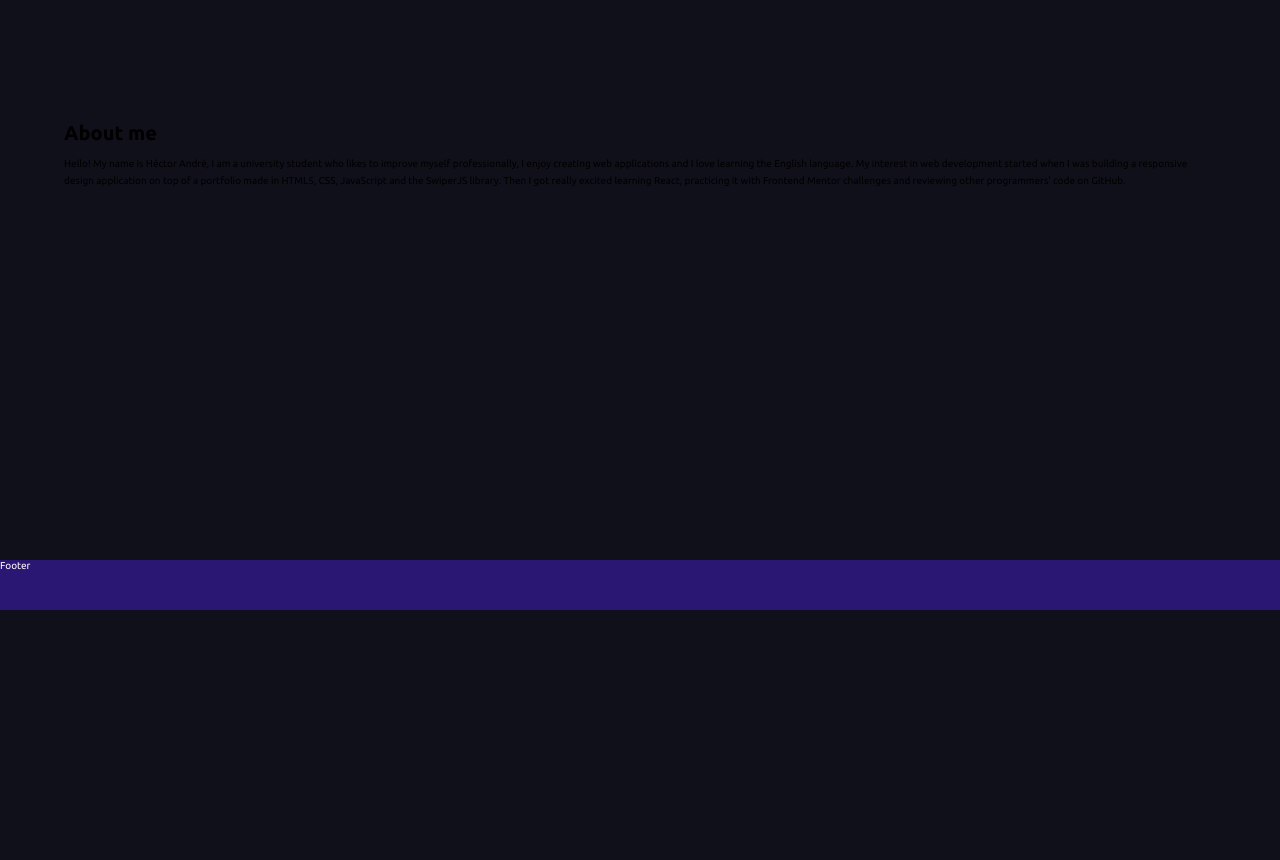
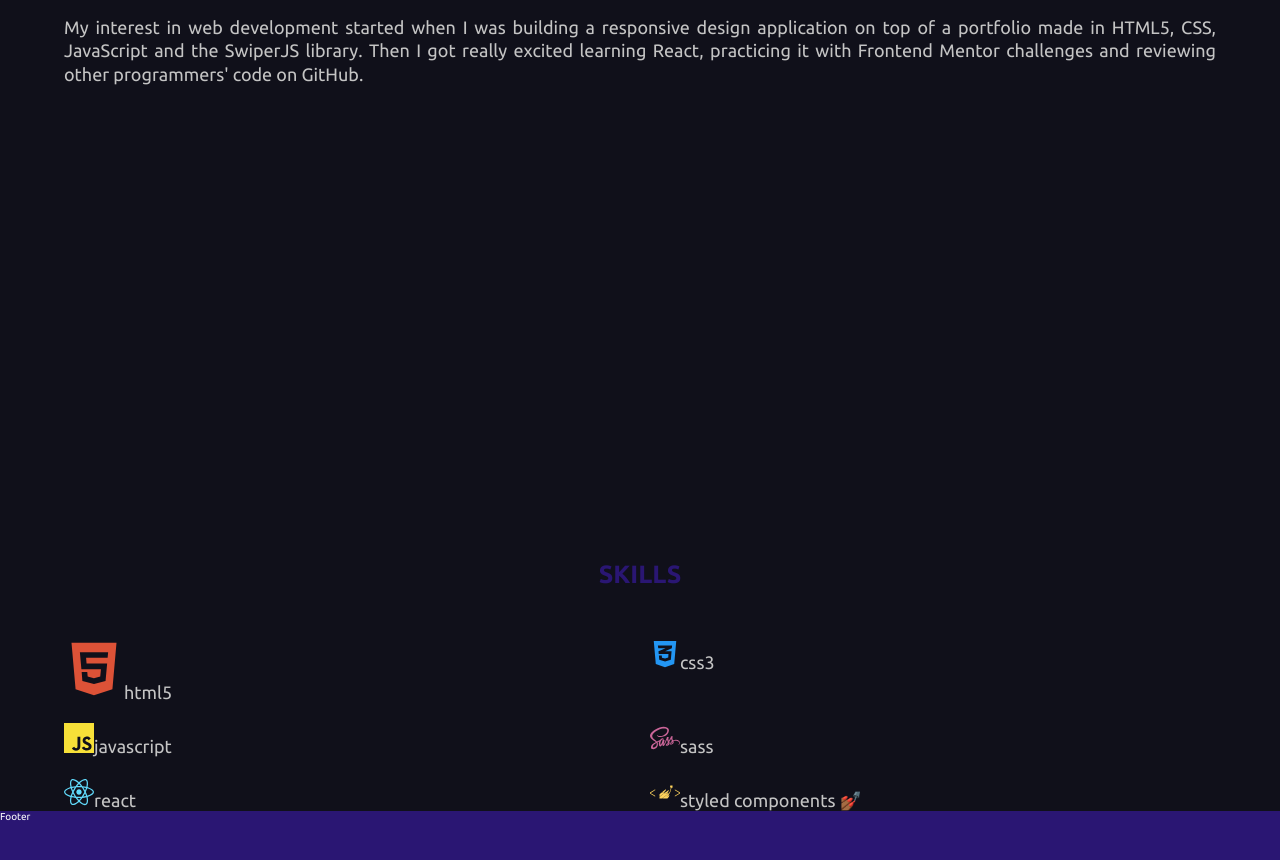
Before and after one commit to AndreDev12/portfolio, a React (Vite) app: page /about in a window 1280 px wide. Shown: the part 240-1100 px from the top of the page. Before the commit the page ends 850 px from the top, so only its background shows below. Built offline with nearby package versions, Linux system fonts and the light colour scheme.

Commit message:
Building the About component

```diff
--- a/src/components/About/About.jsx
+++ b/src/components/About/About.jsx
@@ -1,15 +1,27 @@
-import { AboutContainer, AboutDiv } from './styles';
+import { FaHtml5, FaCss3Alt, FaSass, FaReact } from 'react-icons/fa';
+import { SiJavascript, SiStyledcomponents } from  'react-icons/si';
+
+import { AboutContainer, AboutDiv, ListItem, Skills } from './styles';
 
 const About = () => {
   return (
     <AboutContainer>
       <AboutDiv>
-        <h1>About me</h1>
-        <p>Hello! My name is Héctor André, I am a university student who likes to improve myself professionally, I enjoy creating web applications and I love learning the English language. My interest in web development started when I was building a responsive design application on top of a portfolio made in HTML5, CSS, JavaScript and the SwiperJS library. Then I got really excited learning React, practicing it with Frontend Mentor challenges and reviewing other programmers' code on GitHub.</p>
+        <h1>Do you know who I am?</h1>
+        <p>Hello! My name is Héctor André, I am a university student who likes to improve myself professionally, I enjoy creating web applications and I love learning the English language.</p>
+        <p>My interest in web development started when I was building a responsive design application on top of a portfolio made in HTML5, CSS, JavaScript and the SwiperJS library. Then I got really excited learning React, practicing it with Frontend Mentor challenges and reviewing other programmers' code on GitHub.</p>
       </AboutDiv>
-      <div>
-
-      </div>
+      <Skills>
+        <h2>Skills</h2>
+        <ul>
+          <ListItem><FaHtml5 color="#dd5237" size="6rem" />html5</ListItem>
+          <ListItem><FaCss3Alt color="#2396f3" size="3rem" />css3</ListItem>
+          <ListItem><SiJavascript color="#f7e038" size="3rem" />javascript</ListItem>
+          <ListItem><FaSass color="#ca6598" size="3rem" />sass</ListItem>
+          <ListItem><FaReact color="#61dafb" size="3rem" />react</ListItem>
+          <ListItem><SiStyledcomponents color="#ffd45d" size="3rem" />styled components 💅🏾</ListItem>
+        </ul>
+      </Skills>
     </AboutContainer>
   )
 }
--- a/src/components/About/styles.js
+++ b/src/components/About/styles.js
@@ -9,7 +9,47 @@ export const AboutDiv = styled.div`
     width: 90%;
     margin: 0 auto;
     max-width: 1400px;
-    display: flex;
+    padding-top: 11rem;
+    /* display: flex;
     flex-direction: column;
-    justify-content: center;
+    justify-content: center; */
+    /* padding-top: 10rem; */
+    h1{
+        text-align: center;
+        text-transform: uppercase;
+        font-size: ${({theme}) => theme.fonts.sizes.test3};
+        color: ${({theme}) => theme.colors.purple};
+        margin-bottom: 5rem;
+    }
+    p{
+        margin: 0 0 2rem;
+        color: ${({theme}) => theme.colors.gray};
+        font-size: 1.8rem;
+        line-height: 1.3;
+        text-align: justify;
+    }
 `;
+
+export const Skills = styled.div`
+    width: 90%;
+    margin: 0 auto;
+    max-width: 1400px;
+    h2{
+        text-align: center;
+        text-transform: uppercase;
+        font-size: ${({theme}) => theme.fonts.sizes.test3};
+        color: ${({theme}) => theme.colors.purple};
+        margin-bottom: 5rem;
+    }
+    ul{
+        display: grid;
+        grid-template-columns: repeat(2, 1fr);
+        gap: 2rem;
+    }
+`;
+
+export const ListItem = styled.li`
+    color: ${({theme}) => theme.colors.gray};
+    font-size: 1.8rem;
+    /* Cambiar el text-transform de las tecnologìas */
+`;
```
